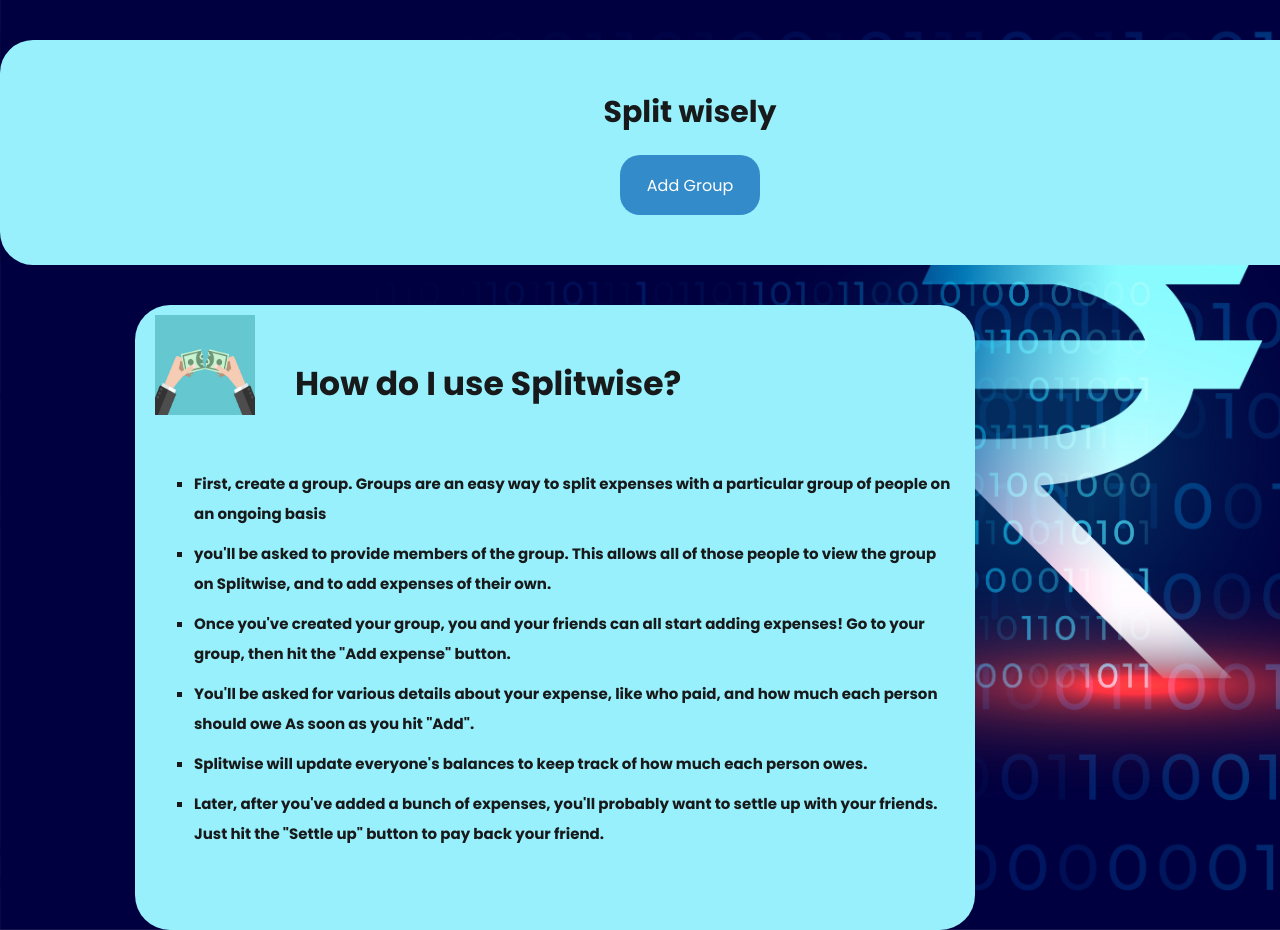
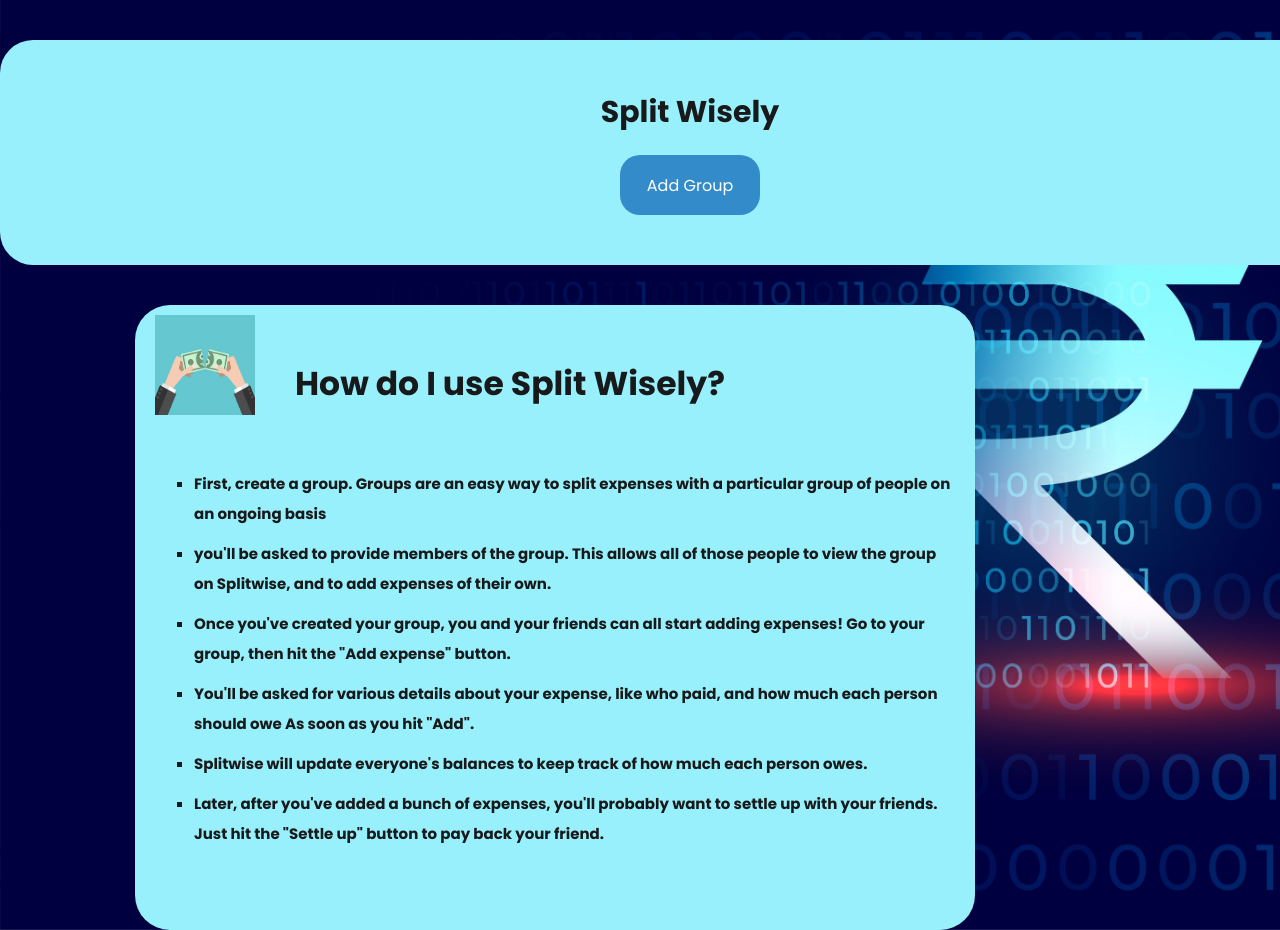
Before and after one commit to sapna-sarvaiya/Splitwise-app, a React (Create React App) app: page /home in a window 1280 px wide. Shown: the top 930 px of the page. Built offline with nearby package versions, Linux system fonts and the light colour scheme.

Commit message:
update app name

```diff
--- a/src/features/ExpenseFormCard/container/expenseGroupContainer.tsx
+++ b/src/features/ExpenseFormCard/container/expenseGroupContainer.tsx
@@ -42,7 +42,7 @@
   return (
     <>
       <div className='container'>
-        <p className='font-size--30 font--bold text--center mb--20'>Split wisely</p>
+        <p className='font-size--30 font--bold text--center mb--20'>Split Wisely</p>
         <div className='flex justify-content--center'>
           <button onClick={(() => navigate('/expense', { state: { members: groups.members } }))} className='common-btn add-btn' type='submit'>Add Group</button>
         </div>
@@ -50,7 +50,7 @@
 
       <div className="desc-color">
         <div className='flex '> <img src={money} className='money-img' />
-          <h4 className='ml--40'>How do I use Splitwise?
+          <h4 className='ml--40'>How do I use Split Wisely?
           </h4></div>
         <ul>
           <li>
```
Also changed, not shown: src/shared/components/table/CTablePagination.tsx (+4 -6 lines).
